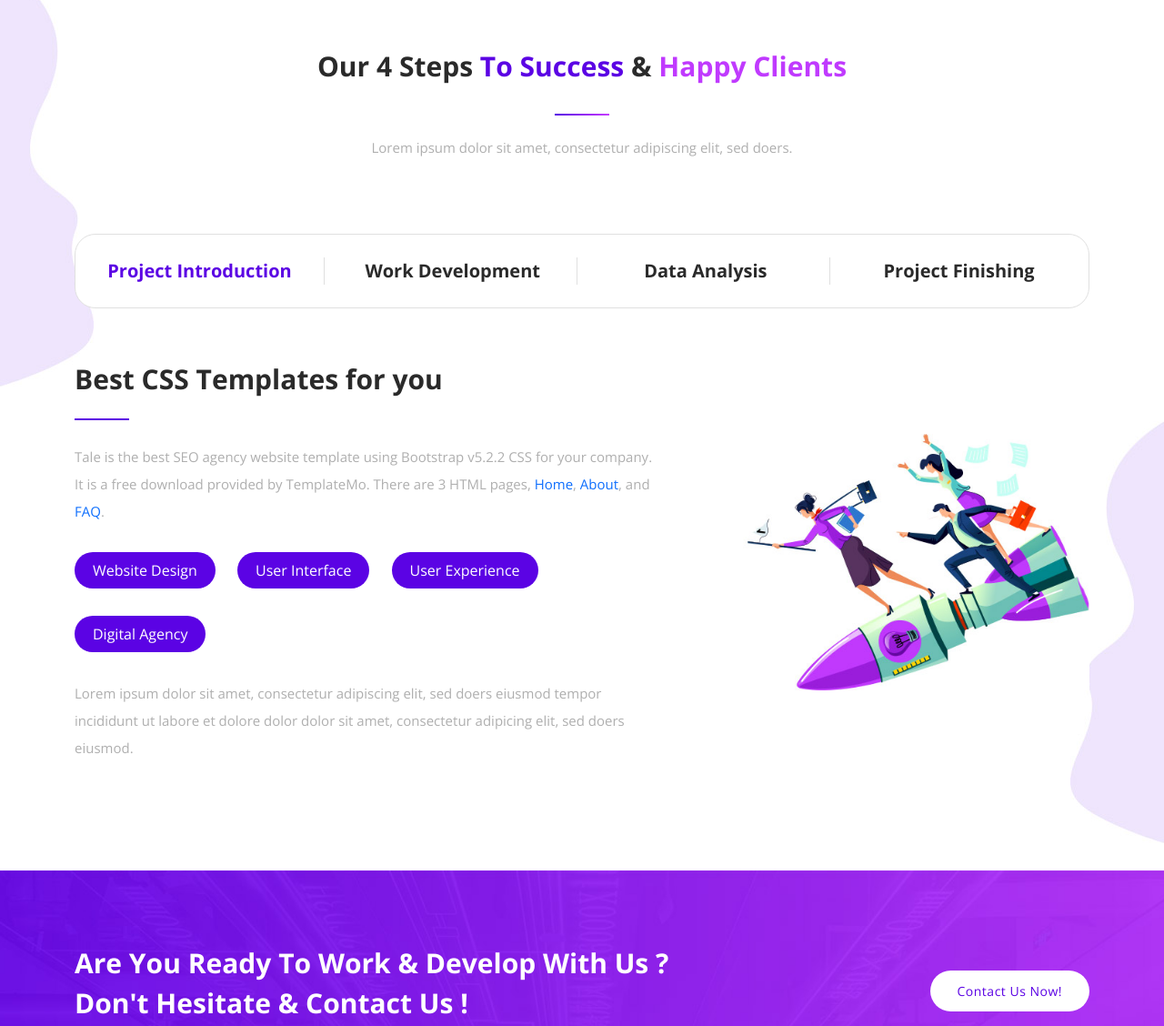
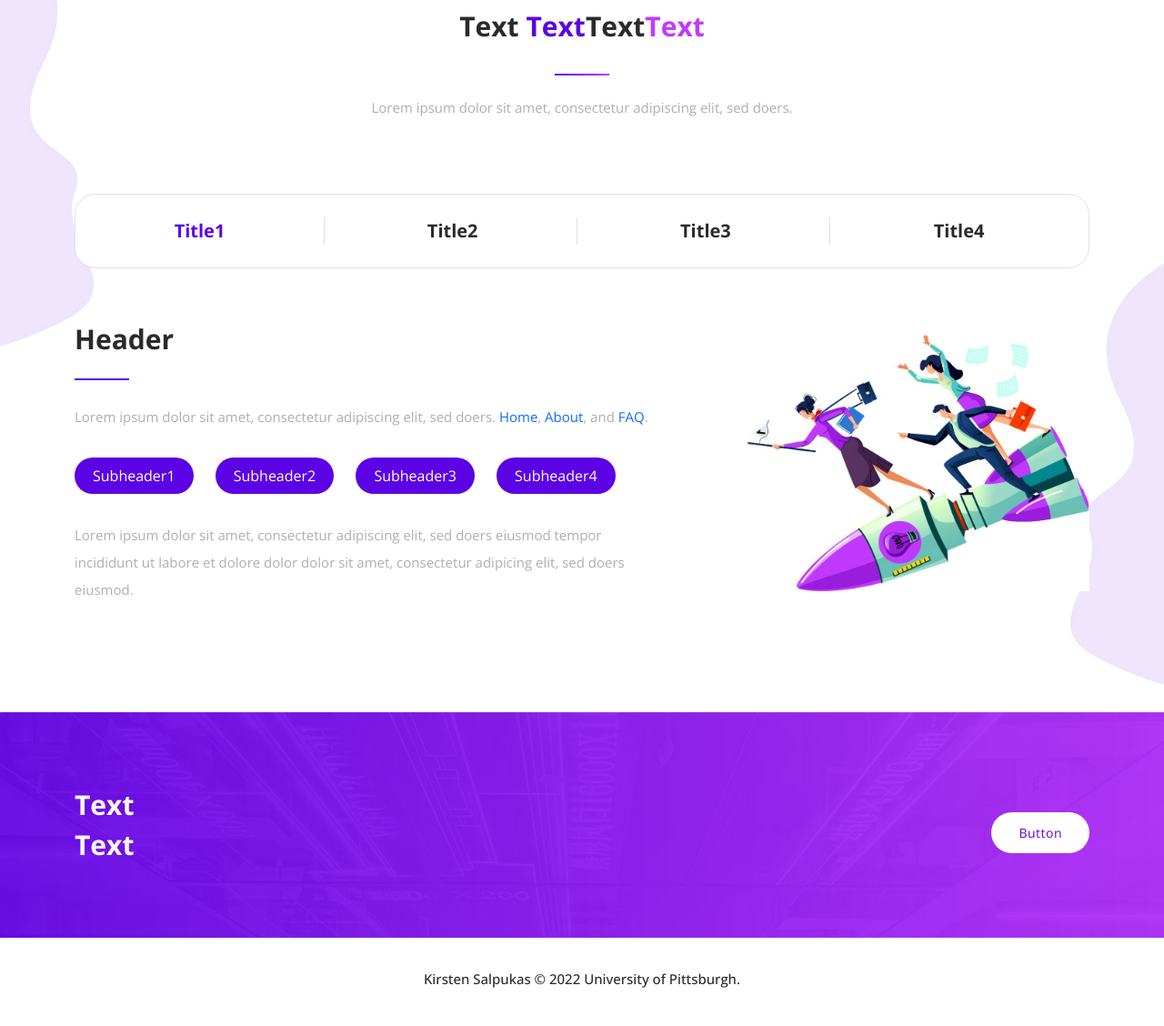
Before and after one commit to kirsten3115/GSWS1200Final, a plain HTML site: page about.html in a window 1280 px wide. Shown: the part 1633-2761 px from the top of the page at 91% size. Drawn offline with nearby package versions, Linux system fonts and the light colour scheme.

Commit message:
about and faq page start

```diff
--- a/about.html
+++ b/about.html
@@ -8,7 +8,7 @@
 
     <link href="https://fonts.googleapis.com/css2?family=Open+Sans:wght@300;400;500;600;700;800&display=swap" rel="stylesheet">
 
-    <title>Tale SEO Agency - About Page</title>
+    <title>Gender Binary Within NLP - Demo</title>
 
     <!-- Bootstrap core CSS -->
     <link href="vendor/bootstrap/css/bootstrap.min.css" rel="stylesheet">
@@ -140,24 +140,24 @@ https://templatemo.com/tm-582-tale-seo-agency
         </div>
         <div class="col-lg-6 align-self-center">
           <div class="section-heading">
-            <h2>Detailed Information On What We Do &amp; Who We Are</h2>
+            <h2>Title</h2>
             <div class="line-dec"></div>
             <p>Lorem ipsum dolor sit amet, consectetur adipiscing elit, sed doers eiusmod tempor incididunt ut labore et dolore dolor.</p>
           </div>
           <div class="skills">
             <div class="skill-slide marketing">
               <div class="fill"></div>
-              <h6>SEO Marketing</h6>
+              <h6>Bar1</h6>
               <span>90%</span>
             </div>
             <div class="skill-slide digital">
               <div class="fill"></div>
-              <h6>Digital Marketing</h6>
+              <h6>Bar2</h6>
               <span>80%</span>
             </div>
             <div class="skill-slide media">
               <div class="fill"></div>
-              <h6>Social Media Management</h6>
+              <h6>Bar3</h6>
               <span>95%</span>
             </div>
           </div>
@@ -171,7 +171,7 @@ https://templatemo.com/tm-582-tale-seo-agency
       <div class="row">
         <div class="col-lg-12">
           <div class="section-heading">
-            <h2>Our 4 Steps <em>To Success</em> &amp; <span>Happy Clients</span></h2>
+            <h2>Text <em>Text</em>Text<span>Text</span></h2>
             <div class="line-dec"></div>
             <p>Lorem ipsum dolor sit amet, consectetur adipiscing elit, sed doers.</p>
           </div>
@@ -182,10 +182,10 @@ https://templatemo.com/tm-582-tale-seo-agency
               <div class="row">
                 <div class="col-lg-12">
                   <div class="menu">
-                    <div class="active"><span>Project Introduction</span></div>
-                    <div><span>Work Development</span></div>
-                    <div><span>Data Analysis</span></div>
-                    <div class="last-item"><span>Project Finishing</span></div>
+                    <div class="active"><span>Title1</span></div>
+                    <div><span>Title2</span></div>
+                    <div><span>Title3</span></div>
+                    <div class="last-item"><span>Title4</span></div>
                   </div>
                 </div>
                 <div class="col-lg-12">
@@ -194,14 +194,14 @@ https://templatemo.com/tm-582-tale-seo-agency
                       <div>
                         <div class="row">
                           <div class="col-lg-7">
-                            <h4>Best CSS Templates for you</h4>
+                            <h4>Header</h4>
                             <div class="line-dec"></div>
-                            <p>Tale is the best SEO agency website template using Bootstrap v5.2.2 CSS for your company. It is a free download provided by TemplateMo. There are 3 HTML pages, <a href="index.html">Home</a>, <a href="about.html">About</a>, and <a href="faqs.html">FAQ</a>.</p>
+                            <p>Lorem ipsum dolor sit amet, consectetur adipiscing elit, sed doers. <a href="index.html">Home</a>, <a href="about.html">About</a>, and <a href="faqs.html">FAQ</a>.</p>
                             <div class="info">
-                              <span>Website Design</span>
-                              <span>User Interface</span>
-                              <span>User Experience</span>
-                              <span class="last-span">Digital Agency</span>
+                              <span>Subheader1</span>
+                              <span>Subheader2</span>
+                              <span>Subheader3</span>
+                              <span class="last-span">Subheader4</span>
                             </div>
                             <p>Lorem ipsum dolor sit amet, consectetur adipiscing elit, sed doers eiusmod tempor incididunt ut labore et dolore dolor dolor sit amet, consectetur adipicing elit, sed doers eiusmod.</p>
                           </div>
@@ -215,14 +215,14 @@ https://templatemo.com/tm-582-tale-seo-agency
                       <div>
                         <div class="row">
                           <div class="col-lg-7">
-                            <h4>Detailed Information On What We Do</h4>
+                            <h4>Header</h4>
                             <div class="line-dec"></div>
-                            <p>You are free to use this template for any purpose. You are not allowed to redistribute the downloadable ZIP file of Tale SEO Template on any other template website. Please contact us. Thank you.</p>
+                            <p>Lorem ipsum dolor sit amet, consectetur adipiscing elit, sed doers</p>
                             <div class="info">
-                              <span>HTML CSS</span>
-                              <span>Bootstrap 5</span>
-                              <span>TemplateMo</span>
-                              <span class="last-span">Development</span>
+                              <span>Subheader1</span>
+                              <span>Subheader2</span>
+                              <span>Subheader3</span>
+                              <span class="last-span">Subheader4</span>
                             </div>
                             <p>Lorem ipsum dolor sit amet, consectetur adipiscing elit, sed doers eiusmod tempor incididunt ut labore et dolore dolor dolor sit amet, consectetur adipicing elit, sed doers eiusmod.</p>
                           </div>
@@ -236,14 +236,14 @@ https://templatemo.com/tm-582-tale-seo-agency
                       <div>
                         <div class="row">
                           <div class="col-lg-7">
-                            <h4>Responsive HTML CSS Templates</h4>
+                            <h4>Header</h4>
                             <div class="line-dec"></div>
                             <p>Lorem ipsum dolor sit amet, consectetur adipiscing elit, sed doers eiusmod kent tempor incididunt ut labore et dolore dolor.</p>
                             <div class="info">
-                              <span>SEO Trend</span>
-                              <span>Digital Agency</span>
-                              <span>Best Template</span>
-                              <span class="last-span">Development</span>
+                              <span>Subheader1</span>
+                              <span>Subheader2</span>
+                              <span>Subheader3</span>
+                              <span class="last-span">Subheader4</span>
                             </div>
                             <p>Lorem ipsum dolor sit amet, consectetur adipiscing elit, sed doers eiusmod tempor incididunt ut labore et dolore dolor dolor sit amet, consectetur adipicing elit, sed doers eiusmod.</p>
                           </div>
@@ -257,14 +257,14 @@ https://templatemo.com/tm-582-tale-seo-agency
                       <div>
                         <div class="row">
                           <div class="col-lg-7">
-                            <h4>Detailed Information about SEO Techniques</h4>
+                            <h4>Header</h4>
                             <div class="line-dec"></div>
                             <p>Lorem ipsum dolor sit amet, consectetur adipiscing elit, sed doers eiusmod kent tempor incididunt ut labore et dolore dolor.</p>
                             <div class="info">
-                              <span>Data Analysis</span>
-                              <span>SEO Trend</span>
-                              <span>Templates</span>
-                              <span class="last-span">Research</span>
+                              <span>Subheader1</span>
+                              <span>Subheader2</span>
+                              <span>Subhead3er</span>
+                              <span class="last-span">Subheader4</span>
                             </div>
                             <p>Lorem ipsum dolor sit amet, consectetur adipiscing elit, sed doers eiusmod tempor incididunt ut labore et dolore dolor dolor sit amet, consectetur adipicing elit, sed doers eiusmod.</p>
                           </div>
@@ -288,11 +288,11 @@ https://templatemo.com/tm-582-tale-seo-agency
     <div class="container">
       <div class="row">
         <div class="col-lg-8">
-          <h4>Are You Ready To Work &amp; Develop With Us ?<br>Don't Hesitate &amp; Contact Us !</h4>
+          <h4>Text<br>Text</h4>
         </div>
         <div class="col-lg-4">
           <div class="main-button">
-            <a href="#">Contact Us Now!</a>
+            <a href="#">Button</a>
           </div>
         </div>
       </div>
@@ -302,9 +302,7 @@ https://templatemo.com/tm-582-tale-seo-agency
   <footer>
     <div class="container">
       <div class="col-lg-12">
-        <p>Copyright © 2036 <a href="#">Tale SEO Agency</a>. All rights reserved.
-
-        <br>Design: <a href="https://templatemo.com" target="_blank">TemplateMo</a></p>
+        <p>Kirsten Salpukas © 2022 <a href="#">University of Pittsburgh</a>.
       </div>
     </div>
   </footer>
```
Also changed, not shown: faqs.html (+17 -57 lines), 2 other files.
